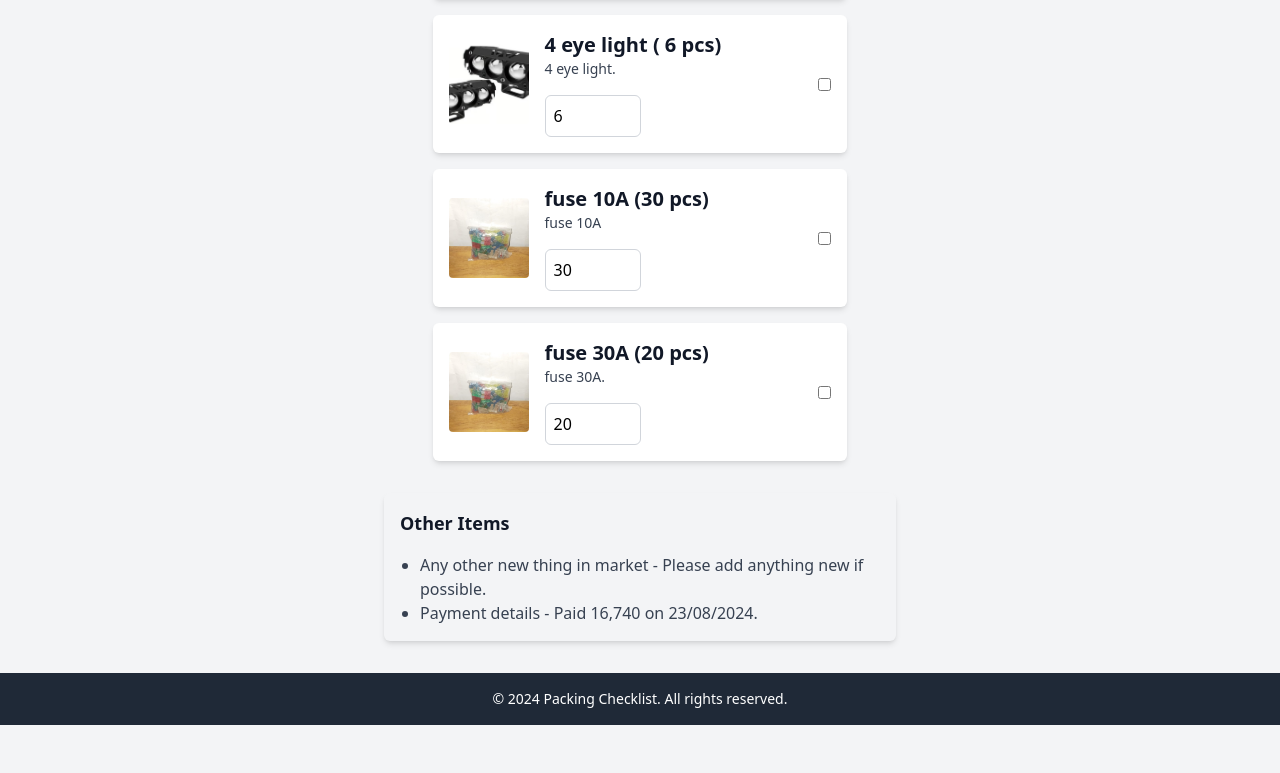
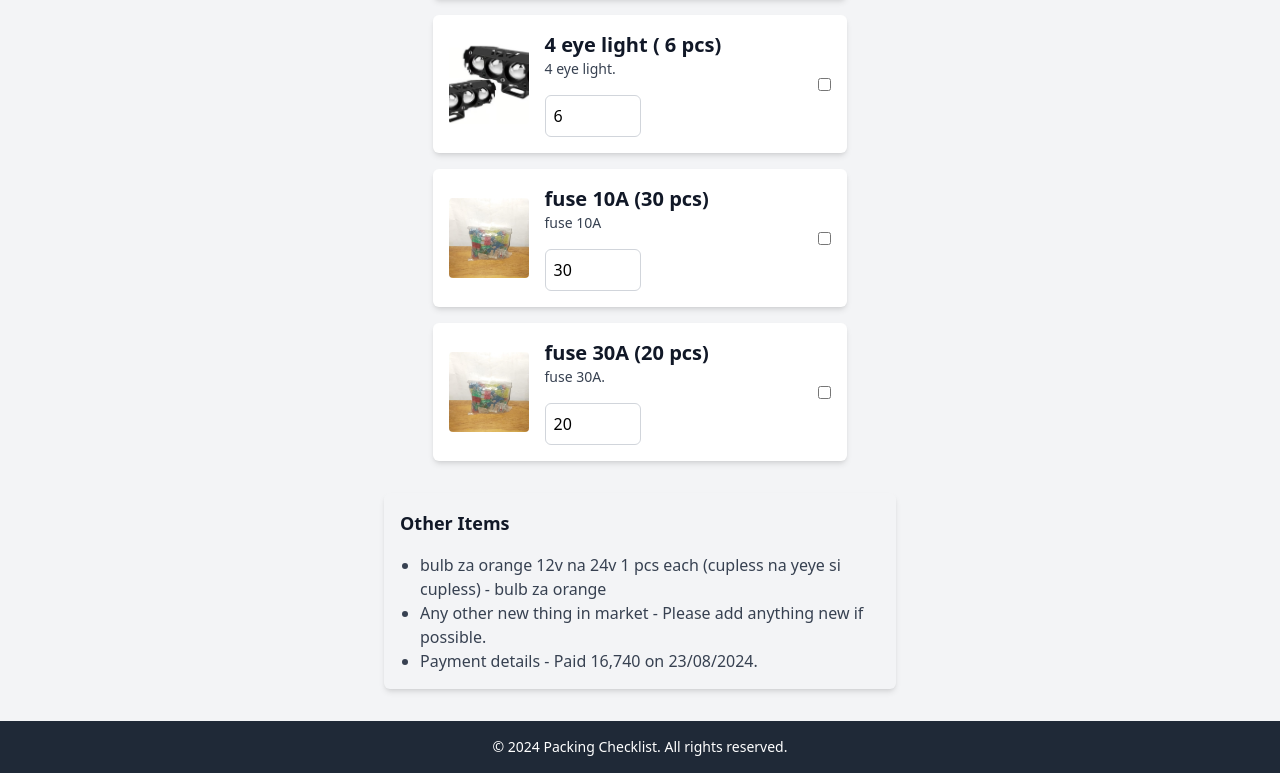
Before and after one commit to Maxmacharia/packing_checklist, a React (Create React App) app: page / in a window 1280 px wide. Shown: the part 3457-4230 px from the top of the page. Before the commit the page ends 4182 px from the top, so only its background shows below. Built offline with nearby package versions, Linux system fonts and the light colour scheme.

Commit message:
ninth commit

```diff
--- a/src/data.js
+++ b/src/data.js
@@ -211,6 +211,11 @@ export const items = [
 export const otherItems = [
   {
     id: 26,
+    name: "bulb za orange 12v na 24v 1 pcs each (cupless na yeye si cupless)",
+    description: "bulb za orange",
+  },
+  {
+    id: 27,
     name: "Any other new thing in market",
     description: "Please add anything new if possible.",
   },
```
